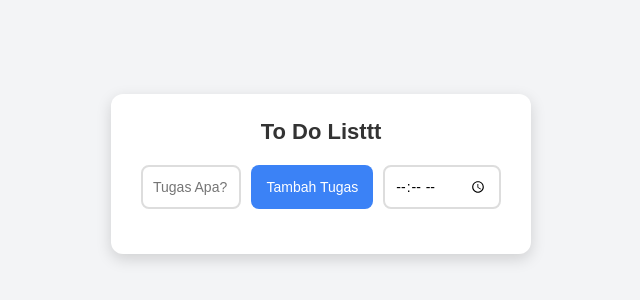
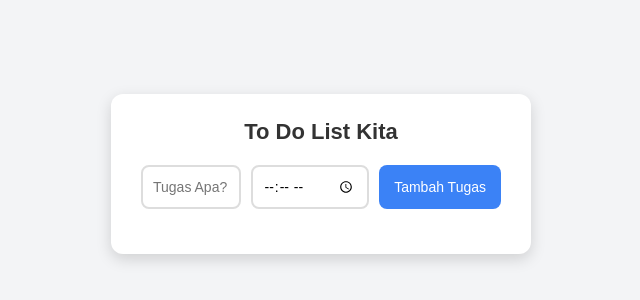
Before and after one commit to farrelnaufor/ToDoList, a plain HTML site: page index.html in a window 1280 px wide. Shown: the part 226-526 px from the top of the page, without its empty margins (319-959 px from the left). Drawn offline with Linux system fonts and the light colour scheme.

Commit message:
Update index.html

```diff
--- a/index.html
+++ b/index.html
@@ -8,16 +8,17 @@
 </head>
 <body>
   <div id="popup" class="popup"></div>
+
   <div class="container">
-        <h1>To Do Listtt</h1>
+    <h1>To Do List Kita</h1>
     <div class="form-container">
       <input type="text" id="task-input" placeholder="Tugas Apa?">
+      <input type="time" id="time-input">
       <button id="addtaskBtn">Tambah Tugas</button>
-            <input type="time" id="task-time">
     </div>
-            <ul id="TaskList"></ul>
+    <ul id="taskList"></ul>
   </div>
-    </div>
+
   <script src="script.js"></script>
 </body>
 </html>
```
Lines whose indentation alone changed are shown as unchanged.
